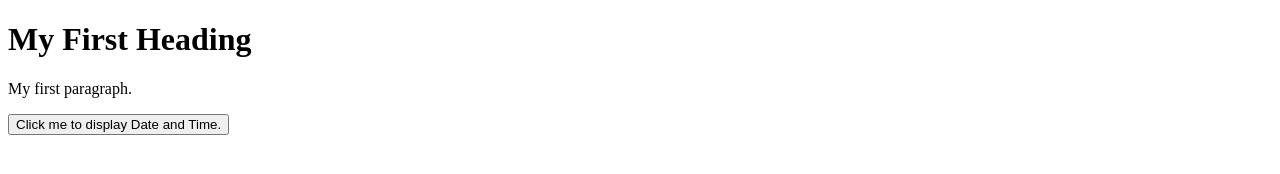
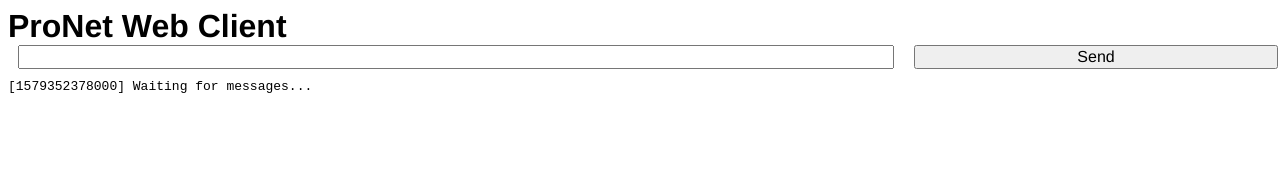
Before and after one commit to hojiefeng/pronet, a plain HTML site: page merged/data/index.html in a window 1280 px wide. Drawn offline with Linux system fonts and the light colour scheme.

Commit message:
merge new html code

```diff
--- a/merged/data/index.html
+++ b/merged/data/index.html
@@ -1,13 +1,22 @@
 <!DOCTYPE html>
-<html>
-	<head>
-		<link rel="stylesheet" type="text/css" href="stuff.css">
-	<head/>
-	<body>
-		<h1>My First Heading</h1>
-		<p>My first paragraph.</p>
-		<button id="datebt" type="button">Click me to display Date and Time.</button>
-		<p id="demo"></p>
-	</body>
-	<script src="skript.js"></script>
+<html lang="en">
+
+<head>
+	<meta charset="UTF-8">
+	<meta name="viewport" content="width=device-width, initial-scale=1.0">
+	<meta http-equiv="X-UA-Compatible" content="ie=edge">
+	<title>ProNet</title>
+	<link rel="stylesheet" href="style.css">
+</head>
+
+<body>
+	<h1>ProNet Web Client</h1>
+	<div class="footer">
+		<input type="text" class="mtxt">
+		<button type="submit" class="mbtn">Send</button>
+	</div>
+	<div id="marea">
+	</div>
+</body>
+<script src="skript.js"></script>
 </html>
--- a/merged/data/skript.js
+++ b/merged/data/skript.js
@@ -1,5 +1,18 @@
-button = document.getElementById('datebt').addEventListener('click', dateButton)
+const marea = document.getElementById('marea')
 
-function dateButton() {
-	document.getElementById('demo').innerHTML = Date()
+const msgRecieved = (msg) => { marea.innerHTML = '[' + Date.now() + '] ' + msg + '<br>' + marea.innerHTML }
+
+/*
+
+//Connect to websocket
+let exampleSocket = new WebSocket("ws://192.168.4.1:81/")
+
+// Sending
+exampleSocket.send("Here's some text that the server is urgently awaiting!")
+
+// Receiving
+exampleSocket.onmessage = function (event) {
+	console.log(event.data);
 }
+*/
+msgRecieved('Waiting for messages...')
--- a/merged/data/style.css
+++ b/merged/data/style.css
@@ -1,4 +1,26 @@
-h1 {
-    font-family: Graublau Sans Web;
-    color: blue;
+* {
+	font-family: Helvetica, sans-serif;
 }
+
+h1{
+	margin: 0;
+}
+
+.footer {
+	display: grid;
+	justify-content: space-around;
+	grid-template-columns: 70vw 30vw;
+	margin-bottom: 10px;
+}
+
+.mtxt,
+.mbtn {
+	font-size: 16px;
+	margin-left: 10px;
+	margin-right: 10px;
+}
+
+#marea {
+	font-family: monospace;
+	width: 90vw;
+}
```
Also changed, not shown: 3 other files.
